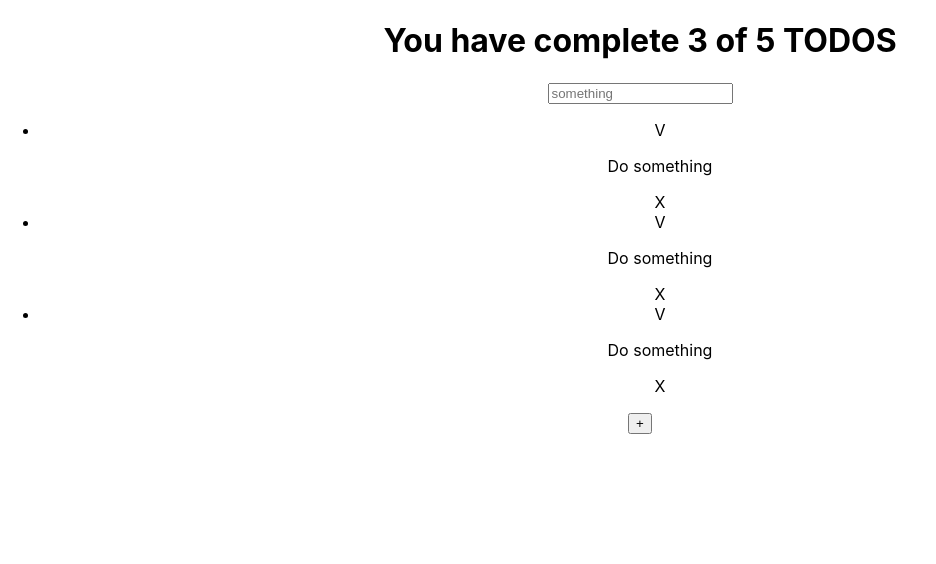
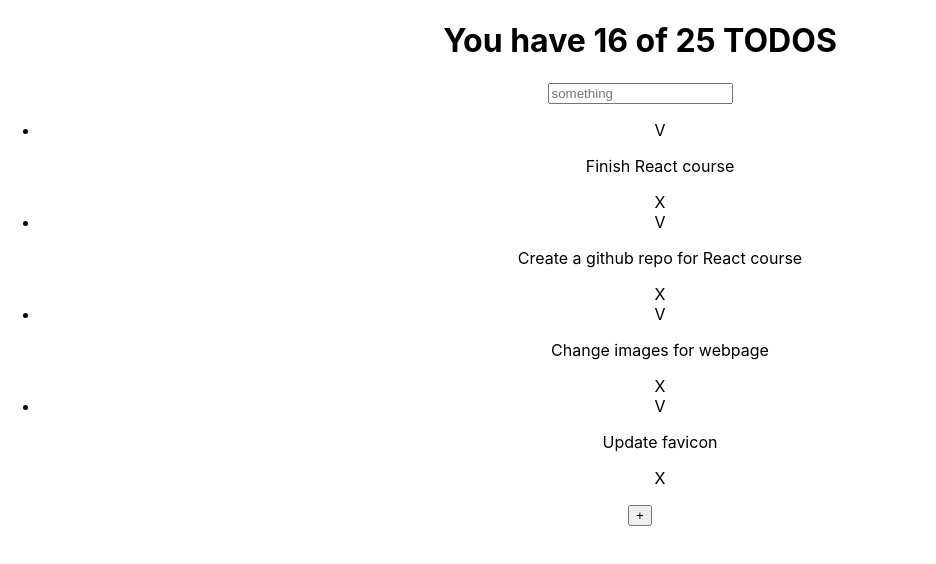
Before and after one commit to nestorrecinosUCA/react-intro, a React (Create React App) app: page / in a window 1280 px wide. Shown: the top 564 px of the page, without its empty margins (0-936 px from the left). Built offline with nearby package versions, Linux system fonts and the light colour scheme.

Commit message:
:recycle: Add props for components

```diff
--- a/src/App.js
+++ b/src/App.js
@@ -1,16 +1,26 @@
 import { TodoCounter, TodoSearch, TodoList, TodoItem, CreateTodoButton} from './todos';
 import './App.css';
+
+const defaultTodos = [
+  { text: 'Finish React course', completed: false },
+  { text: 'Create a github repo for React course', completed: true },
+  { text: 'Change images for webpage', completed: false },
+  { text: 'Update favicon', completed: false},
+]
 
 function App() {
   return (
     <div className="App">
-      <TodoCounter />
+      <TodoCounter completed={16} total={25}/>
       <TodoSearch />
 
       <TodoList>
-        <TodoItem />
-        <TodoItem />
-        <TodoItem />
+        {defaultTodos.map(todo =>
+          <TodoItem
+            key={todo.text}
+            todo={todo}
+          />
+        )}
       </TodoList>
 
       <CreateTodoButton />
--- a/src/todos/TodoCounter.js
+++ b/src/todos/TodoCounter.js
@@ -1,7 +1,7 @@
-function TodoCounter() {
+function TodoCounter({ total, completed }) {
   return (
     <h1>
-      You have complete 3 of 5 TODOS
+      You have {completed} of {total} TODOS
     </h1>
   )
 }
--- a/src/todos/TodoItem.js
+++ b/src/todos/TodoItem.js
@@ -1,8 +1,10 @@
-function TodoItem() {
+function TodoItem(props) {
+  const { todo } = props;
+  const { text, completed } = todo;
   return (
     <li>
       <span>V</span>
-      <p>Do something</p>
+      <p>{text}</p>
       <span>X</span>
     </li>
   );
```
